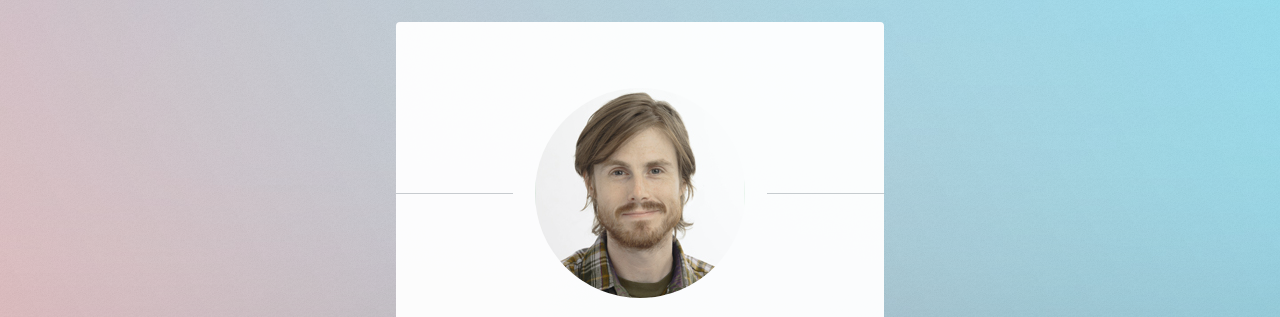
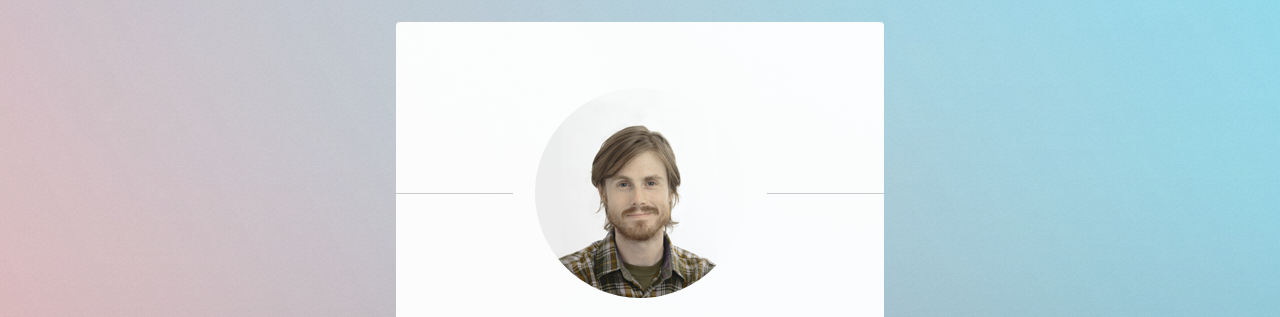
Before and after one commit to jhulcher/jhulcher.github.io, a plain HTML site: page index.html in a window 1280 px wide. Shown: the top 317 px of the page. Drawn offline with Linux system fonts and the light colour scheme.

Commit message:
Altered photo

```diff
--- a/index.html
+++ b/index.html
@@ -23,7 +23,7 @@
 				<!-- Main -->
 					<section id="main">
 						<header>
-							<span class="avatar"><img src="images/avatar.jpg" alt="" /></span>
+							<span class="avatar"><img src="images/avatar5.jpg" alt="" /></span>
 							<h1>J. C. Hulcher</h1>
 							<p>Software Engineer</p>
 						</header>
```
Also changed, not shown: images/avatar5.jpg (added).
